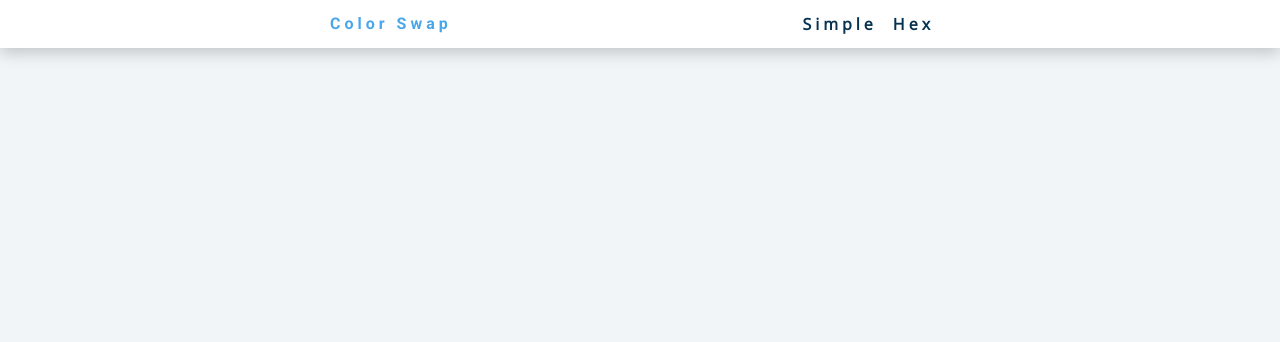
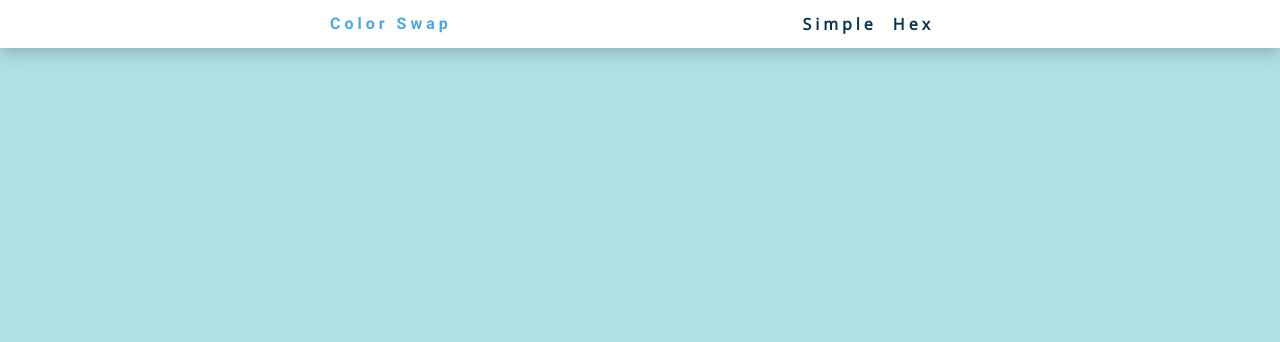
Before and after one commit to Ronysweb/colorswap, a plain HTML site: page index.html in a window 1280 px wide. Shown: the top 342 px of the page. Drawn offline with nearby package versions, Linux system fonts and the light colour scheme.

Commit message:
Update styles.css

```diff
--- a/styles.css
+++ b/styles.css
@@ -68,7 +68,7 @@ Global Styles
 }
 body {
   font-family: var(--ff-secondary);
-  background: var(--clr-grey-10);
+  background: powderblue;
   color: var(--clr-grey-1);
   line-height: 1.5;
   font-size: 0.875rem;
```
